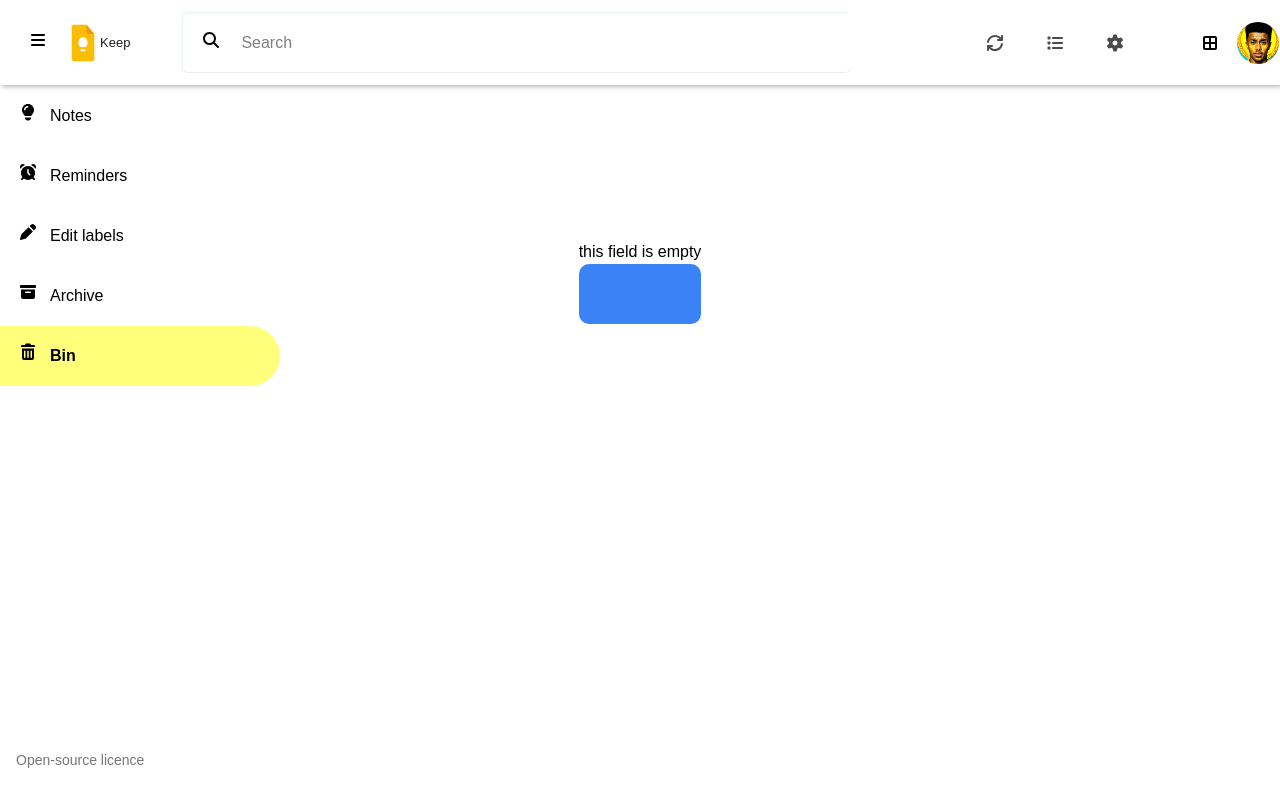
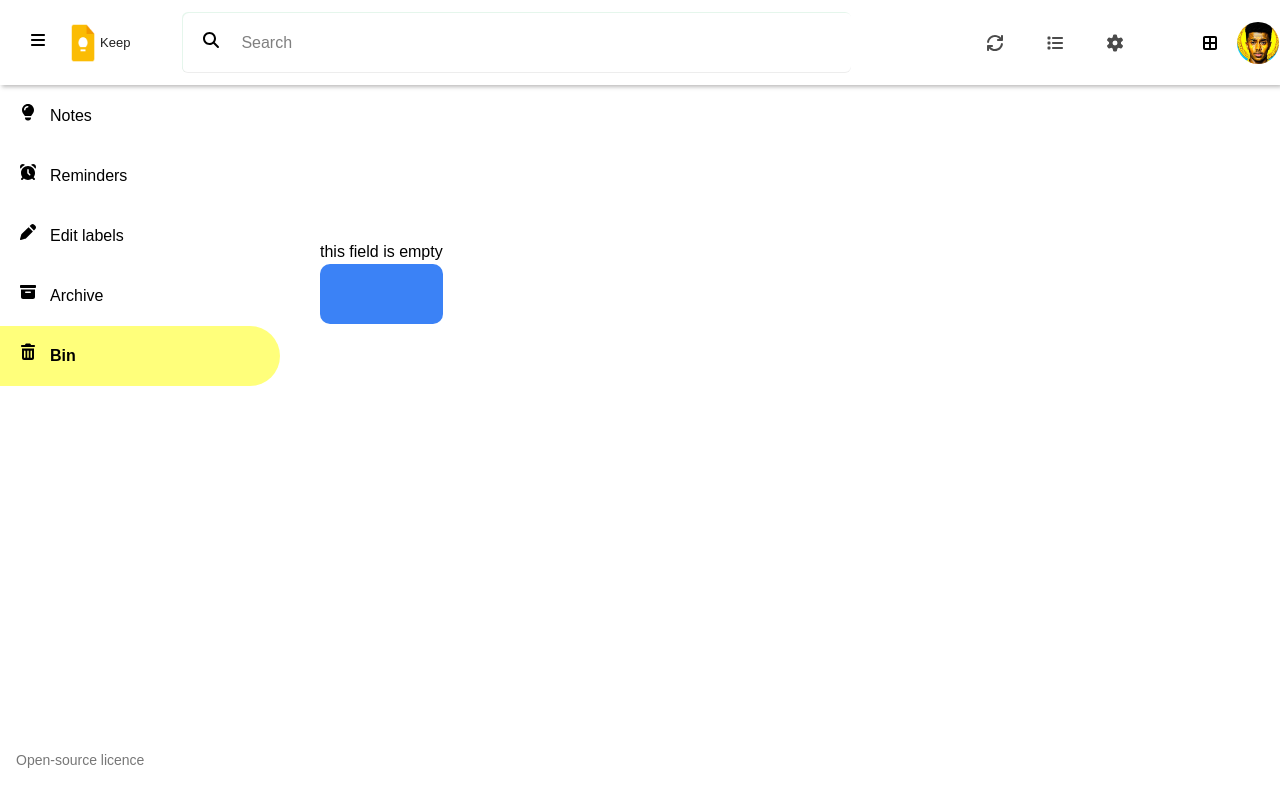
Before and after one commit to yeabgulilat/Note-app, a React (Vite) app: page /bin in a window 1280 px wide. Built offline with nearby package versions, Linux system fonts and the light colour scheme.

Commit message:
most of the styles are updated via tailwind css

```diff
--- a/src/App.jsx
+++ b/src/App.jsx
@@ -19,6 +19,7 @@ export default function App() {
   useEffect(() => {
     localStorage.setItem("notes", JSON.stringify(notes));
   }, [notes]);
+  // localStorage.clear();
 
   const filteredNote = notes.filter(
     (note) =>
--- a/src/Components/Handle-form/Input-form.css
+++ b/src/Components/Handle-form/Input-form.css
@@ -22,8 +22,6 @@
   padding: 16px;
   border: none;
   outline: none;
-  /* width:s 100%; */
-  padding: 16px;
 }
 .note-area {
   field-sizing: content;
--- a/src/Components/Handle-form/Input-form.jsx
+++ b/src/Components/Handle-form/Input-form.jsx
@@ -1,5 +1,5 @@
 import { useState } from "react";
-import "./Input-form.css";
+// import "./Input-form.css";
 
 export function NoteInput({ onAdd }) {
   const [input, setInput] = useState("");
@@ -22,28 +22,27 @@ export function NoteInput({ onAdd }) {
     setInput("");
     setTitleInput("");
   };
-
   return (
     <form onSubmit={handleAddItem}>
-      <div className="input-container">
-        <div className="input-wrapper">
+      <div className="max-w-200 m-[0_auto]">
+        <div className="flex flex-col w-118.75 rounded-lg shadow-[3px_9px_6px_#ccc] relative m-[18px_0] ">
           <label>
             <input
               placeholder="Tittle"
               type="text"
               value={titleInput}
               onChange={(e) => setTitleInput(e.target.value)}
-              className="title-area"
+              className="p-4 border-none outline-none font-semibold mb-0 text-[#111] text-2xl"
             />
           </label>
           <textarea
-            className="note-area"
+            className="p-4 border-none outline-none field-sizing-content text-[16px] mb-6 w-117 resize-none"
             type="text"
             value={input}
             onChange={(e) => setInput(e.target.value)}
             placeholder="take note"
           />
-          <button className="add-btn">Add Note</button>
+          <button className="absolute right-1.5 bottom-0.5 ">Add Note</button>
         </div>
       </div>
     </form>
--- a/src/Components/Note-list/Note-list.css
+++ b/src/Components/Note-list/Note-list.css
@@ -1,5 +1,6 @@
 .list-container {
   background-color: #3b82f6;
+  /* background-color: #eee; */
   padding: 30px;
   border-radius: 10px;
   display: grid;
--- a/src/Components/Note-list/Note-list.jsx
+++ b/src/Components/Note-list/Note-list.jsx
@@ -1,7 +1,6 @@
 import "./Note-list.css";
 import NoteItem from "./Note-item";
-import { useState, useEffect, useRef } from "react";
-import { library } from "@fortawesome/fontawesome-svg-core";
+import { useEffect, useRef } from "react";
 
 export default function NoteList({
   // setNotes,
--- a/src/Screen/Archive/Archive.jsx
+++ b/src/Screen/Archive/Archive.jsx
@@ -1,5 +1,5 @@
 // import React from 'react'
-import "./Archive.css";
+// import "./Archive.css";
 import NoteList from "../../Components/Note-list/Note-list";
 export default function Archive({
   archivedNotes,
@@ -9,7 +9,8 @@ export default function Archive({
 }) {
   // return <div className="archive">This is from the Archive</div>;
   return (
-    <div className="w-fit p-10 bg-[aqua] mt-50 ml-70">
+    <div className="w-fit p-10 mt-50 ml-70">
+      {archivedNotes.length === 0 && <p>the archived fireld is empty</p>}
       <NoteList
         notes={archivedNotes}
         handleArchive={handleArchive}
--- a/src/Screen/Bin/Bin.css
+++ b/src/Screen/Bin/Bin.css
@@ -1,9 +1,6 @@
-.bin {
-  /* width: 300px; */
+/* .bin {
   width: fit-content;
   padding: 40px;
-  /* background-color: aqua; */
   margin-top: 200px;
-  margin-left: auto;
-  margin-right: auto;
-}
+  margin-left: 280px;
+} */
--- a/src/Screen/Bin/Bin.jsx
+++ b/src/Screen/Bin/Bin.jsx
@@ -1,11 +1,11 @@
 // import React from "react";
-import "./Bin.css";
+// import "./Bin.css";
 import NoteList from "../../Components/Note-list/Note-list";
 
 export default function Bin({ recycleBin, handleDelete }) {
   // return <div className="bin">This is From the bin</div>;
   return (
-    <div className="bin">
+    <div className={"w-fit p-10 mt-50 ml-70"}>
       {recycleBin.length === 0 && <p>this field is empty</p>}
       <NoteList notes={recycleBin} handleDelete={handleDelete} />
     </div>
```
